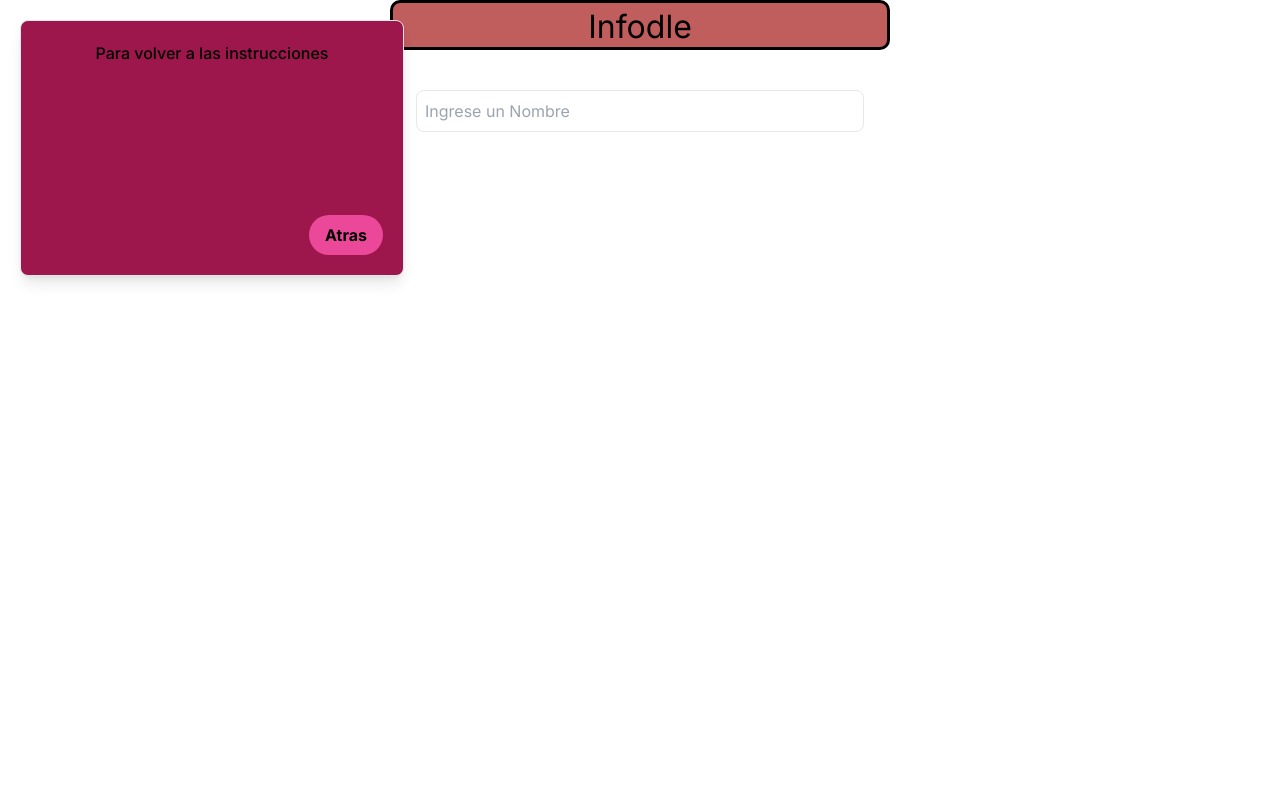
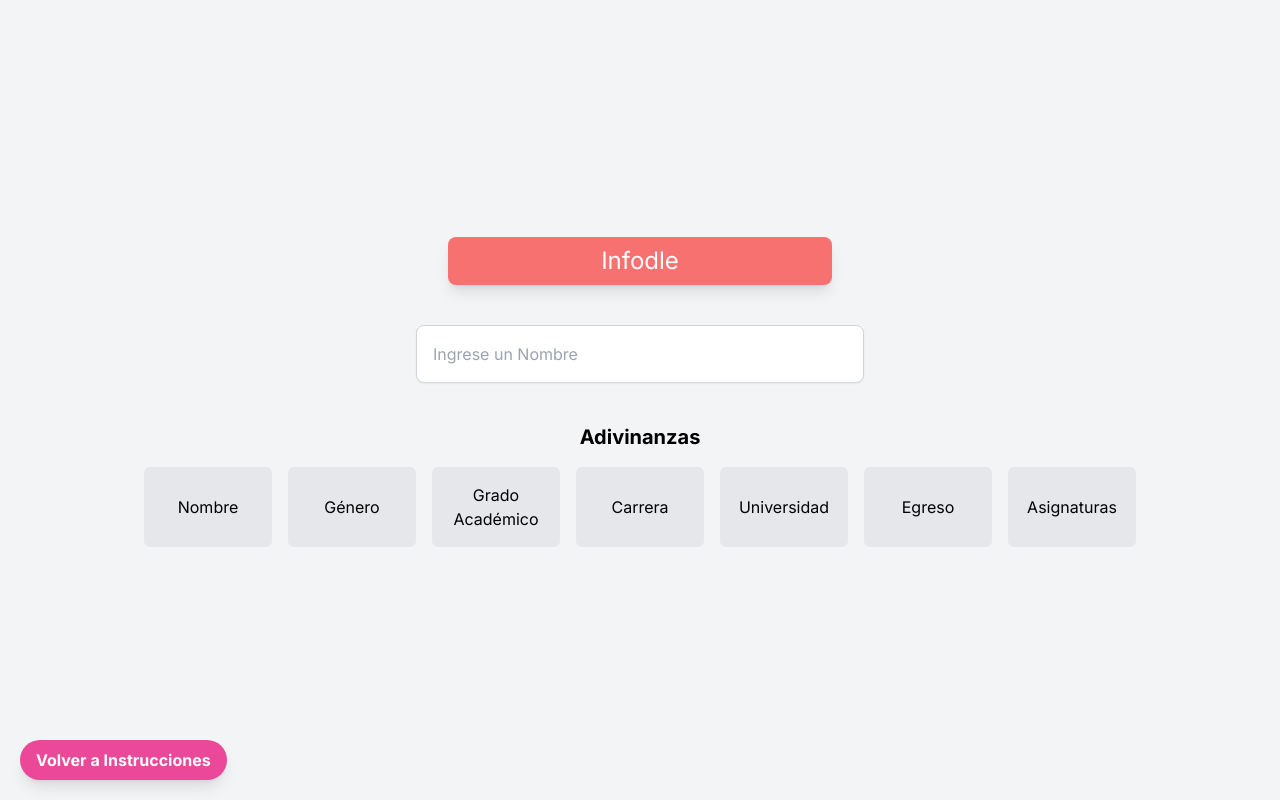
Before and after one commit to CristobalEsp01/Grupo1-INFO104, a Next.js app in the folder infodle/: page / in a window 1280 px wide. Both pictures are taken after a click on the button "Jugar". Built offline with nearby package versions, Linux system fonts and the light colour scheme.

Commit message:
funcionalidades y estilizacion nueva
Agregado autocompletado y sugerencias al input principal, asi como la logica para sortear un profesor aleatorio almacenandolo en localstorage. Implementacion de componente profesorCard

```diff
--- a/infodle/src/app/page.js
+++ b/infodle/src/app/page.js
@@ -1,29 +1,77 @@
 "use client";
-import React, { useState } from "react";
+import React, { useEffect, useState } from "react";
+import profesores from "/src/data/profesores.json"; // Asegúrate de que la ruta sea correcta
+import ProfesorCard from "/src/components/profesorCard.js"; // Asegúrate de que la ruta sea correcta
+
 export default function Home() {
   const [showModal, setShowModal] = useState(true);
+  const [nombreIngresado, setNombreIngresado] = useState("");
+  const [sugerencias, setSugerencias] = useState([]);
+  const [adivinanzas, setAdivinanzas] = useState([]);
+  const [profesorDelDia, setProfesorDelDia] = useState(null);
+
+  useEffect(() => {
+    setSugerencias(profesores.map(profesor => profesor.nombre));
+    seleccionarProfesorDelDia();
+  }, []);
+
+  const normalizeString = (str) => {
+    return str.normalize("NFD").replace(/[\u0300-\u036f]/g, "");
+  };
+
+  const seleccionarProfesorDelDia = () => {
+    const hoy = new Date().toISOString().split('T')[0];
+    const profesorAlmacenado = JSON.parse(localStorage.getItem('profesorDelDia'));
+
+    if (profesorAlmacenado && profesorAlmacenado.fecha === hoy) {
+      setProfesorDelDia(profesorAlmacenado.profesor);
+    } else {
+      const profesorAleatorio = profesores[Math.floor(Math.random() * profesores.length)];
+      setProfesorDelDia(profesorAleatorio);
+      localStorage.setItem('profesorDelDia', JSON.stringify({ profesor: profesorAleatorio, fecha: hoy }));
+    }
+  };
+
+  const handleInputChange = (e) => {
+    const value = e.target.value;
+    setNombreIngresado(value);
+    if (value.length > 0) {
+      const normalizedValue = normalizeString(value.toLowerCase());
+      const filteredSugerencias = profesores
+        .map(profesor => profesor.nombre)
+        .filter(nombre =>
+          normalizeString(nombre.toLowerCase()).includes(normalizedValue)
+        );
+      setSugerencias(filteredSugerencias);
+    } else {
+      setSugerencias([]);
+    }
+  };
+
+  const handleSuggestionClick = (suggestion) => {
+    setNombreIngresado(suggestion);
+    setSugerencias([]);
+    const profesor = profesores.find(profesor => profesor.nombre === suggestion);
+    setAdivinanzas([profesor, ...adivinanzas]);
+  };
+
   const handleCloseModal = () => {
     setShowModal(false);
   };
+
   const handleOpenModal = () => {
     setShowModal(true);
   };
-  const [nombreIngresado, setNombreIngresado] = useState("");
 
   return (
     <>
       {showModal && (
-        <div className="modal-overlay">
-          <h1>¿Como jugar?</h1>
-          <div className="modal-content">
-            <h1>Instrucciones</h1>
+        <div className="fixed inset-0 flex justify-center items-center bg-gray-900 bg-opacity-75 text-white">
+          <div className="bg-pink-700 p-10 rounded-lg max-w-md mx-auto text-center shadow-lg">
+            <h1 className="text-2xl font-bold mb-4">¿Cómo jugar?</h1>
+            <div className="text-lg mb-6">Instrucciones</div>
             <button
-              class="bg-pink-500
-                         hover:bg-pink-600
-                         text-gray-800 font-bold
-                           py-2 px-4 rounded-full
-                           next-button
-                           "
+              className="bg-pink-500 hover:bg-pink-600 text-white font-bold py-2 px-4 rounded-full transition duration-300"
               onClick={handleCloseModal}
             >
               Jugar
@@ -32,31 +80,50 @@ export default function Home() {
         </div>
       )}
       {!showModal && (
-        <div className="main-content">
-          <center>
-            <h1 className="title">Infodle</h1>
-            <div className="w-full max-w-md mx-auto mt-10">
+        <div className="main-content min-h-screen flex flex-col items-center justify-center bg-gray-100">
+          <h1 className="bg-red-400 text-white w-96 h-12 rounded-lg flex items-center justify-center text-2xl mb-10 shadow-lg">Infodle</h1>
+          <div className="w-full max-w-md mx-auto relative">
             <input
               type="text"
-                className="w-full p-2 border border-solid rounded-lg focus:outline-none focus:ring-2 focus:ring-pink-600"
+              className="w-full p-4 border border-gray-300 rounded-lg focus:outline-none focus:ring-2 focus:ring-pink-600 shadow-sm"
               placeholder="Ingrese un Nombre"
               value={nombreIngresado}
-                onChange={(e) => setNombreIngresado(e.target.value)}
+              onChange={handleInputChange}
             />
+            {nombreIngresado.length > 0 && sugerencias.length > 0 && (
+              <ul className="absolute bg-white border border-gray-300 rounded-lg mt-2 w-full max-h-40 overflow-y-auto shadow-lg z-10">
+                {sugerencias.map((suggestion, index) => (
+                  <li
+                    key={index}
+                    className="p-2 cursor-pointer hover:bg-gray-100 transition duration-200"
+                    onClick={() => handleSuggestionClick(suggestion)}
+                  >
+                    {suggestion}
+                  </li>
+                ))}
+              </ul>
+            )}
           </div>
-          </center>
-          <div className="absolute top-5 left-5 bg-pink-800 p-5 w-96 h-64 rounded-lg shadow-lg text-center border border-solid">
-            <p className="mb-4 font-medium">Para volver a las instrucciones</p>
           <button
-              class="bg-pink-500
-                          hover:bg-pink-600
-                          text-black font-bold
-                          py-2 px-4 rounded-full
-                          next-button"
+            className="fixed bottom-5 left-5 bg-pink-500 hover:bg-pink-600 text-white font-bold py-2 px-4 rounded-full transition duration-300 shadow-lg"
             onClick={handleOpenModal}
           >
-              Atras
+            Volver a Instrucciones
           </button>
+          <div className="mt-10 text-center">
+            <h2 className="text-xl font-bold mb-4">Adivinanzas</h2>
+            <div className="flex justify-center space-x-4 mb-4">
+              <div className="bg-gray-200 p-2 rounded-md w-32 h-20 flex justify-center items-center">Nombre</div>
+              <div className="bg-gray-200 p-2 rounded-md w-32 h-20 flex justify-center items-center">Género</div>
+              <div className="bg-gray-200 p-2 rounded-md w-32 h-20 flex justify-center items-center">Grado Académico</div>
+              <div className="bg-gray-200 p-2 rounded-md w-32 h-20 flex justify-center items-center">Carrera</div>
+              <div className="bg-gray-200 p-2 rounded-md w-32 h-20 flex justify-center items-center">Universidad</div>
+              <div className="bg-gray-200 p-2 rounded-md w-32 h-20 flex justify-center items-center">Egreso</div>
+              <div className="bg-gray-200 p-2 rounded-md w-32 h-20 flex justify-center items-center">Asignaturas</div>
+            </div>
+            {adivinanzas.map((profesor, index) => (
+              <ProfesorCard key={index} profesor={profesor} profesorDelDia={profesorDelDia} />
+            ))}
           </div>
         </div>
       )}
```
Lines whose indentation alone changed are shown as unchanged.
